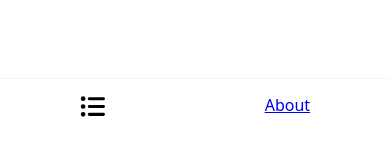
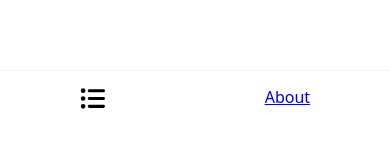
Before and after one commit to francisquinn/checkminder, a React (Vite) app: page / in a window 390 px wide. Shown: the part 697-841 px from the top of the page. Built offline with nearby package versions, Linux system fonts and the light colour scheme.

Commit message:
Added more padding bottom for iphone nav

```diff
--- a/src/style.css
+++ b/src/style.css
@@ -38,7 +38,7 @@ nav {
     margin-top: auto;
     background-color: white;
     border-top: 1px solid var(--grey);
-    padding-bottom: calc(0.5rem + env(safe-area-inset-bottom));
+    padding-bottom: calc(1rem + env(safe-area-inset-bottom));
 }
 
 nav ul {
```
